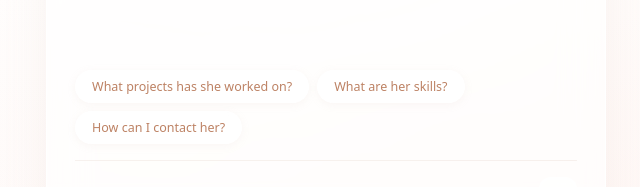
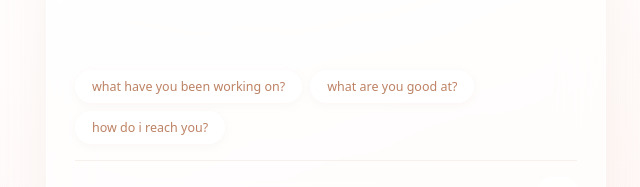
Before and after one commit to jessicatsao123-lgtm/portfolio-ai-assistant, a Next.js app: page / in a window 1280 px wide. Shown: the part 470-657 px from the top of the page, without its empty margins (314-954 px from the left). Built offline with nearby package versions, Linux system fonts and the light colour scheme.

Commit message:
fix: suggestion chips match mode — first person for Jess Mode

```diff
--- a/pages/index.js
+++ b/pages/index.js
@@ -1,10 +1,17 @@
 import { useState, useRef, useEffect } from 'react'
 
-const SUGGESTIONS = [
-  'What projects has she worked on?',
-  'What are her skills?',
-  'How can I contact her?',
-]
+const SUGGESTIONS = {
+  jess: [
+    'what have you been working on?',
+    'what are you good at?',
+    'how do i reach you?',
+  ],
+  formal: [
+    'What projects has Jess worked on?',
+    'What are her skills?',
+    'How can I contact Jess?',
+  ],
+}
 
 export default function Home() {
   const [mode, setMode] = useState('jess')
@@ -333,7 +340,7 @@ export default function Home() {
               padding: '0 28px 16px',
               display: 'flex', gap: 8, flexWrap: 'wrap',
             }}>
-              {SUGGESTIONS.map((s) => (
+              {SUGGESTIONS[mode].map((s) => (
                 <button key={s} className="chip" onClick={() => sendMessage(s)}>{s}</button>
               ))}
             </div>
```
